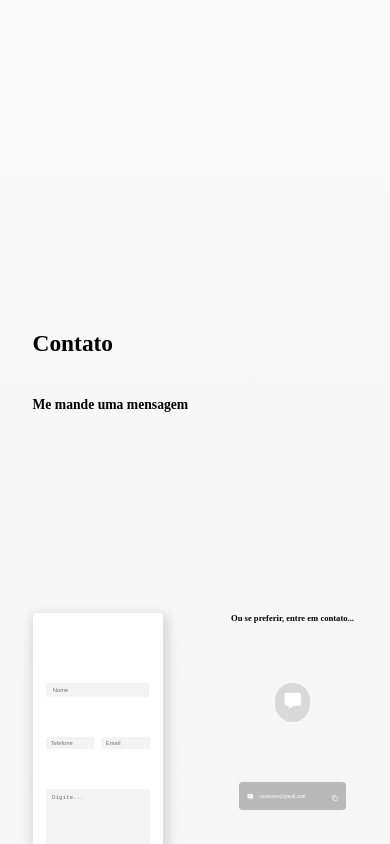
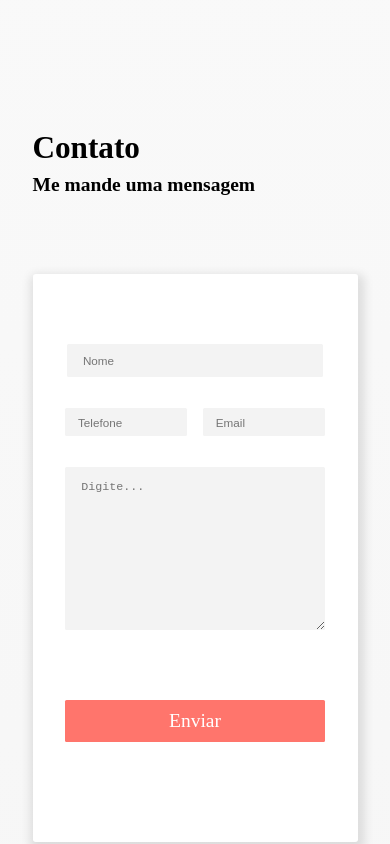
Before and after one commit to Rauatorres/meu-site, a React (Create React App) app: page / in a window 390 px wide. Shown: the part 4480-5324 px from the top of the page. Built offline with nearby package versions, Linux system fonts and the light colour scheme.

Commit message:
seção de contato tablet
ajustando título e finalizando o formulário enviar mensagem

```diff
--- a/src/components/contato/css/Contato.css
+++ b/src/components/contato/css/Contato.css
@@ -31,6 +31,13 @@
     border-radius: 0.7vw;
 }
 
+.ContatoFormulario *{
+    font-size: 1.5vw;
+}
+.BotaoEnviarContato{
+    /* padding: 10vw; */
+}
+
 .ContatoFormularioLabel{
     /* background-color: red; */
     width: fit-content;
@@ -43,7 +50,6 @@
 .ContatoFormularioInputEmail,
 .ContatoFormularioInputMsg,
 .BotaoEnviarContato{
-    font-size: 1.5vw;
     padding: 3% 0;
     border-radius: 0.4vw;
     border: none;
@@ -90,6 +96,9 @@
     padding-top: 4%;
 }
 .BotaoEnviarContato{
+    /* color: blue; */
+    font-size: 1.5vw;
+
     display: block;
     background-color: #FF756C;
     color: white;
@@ -165,3 +174,31 @@
     position: absolute;
     margin-left: -1.45vw;
 }
+
+@media (max-width: 768px){
+    .ContatoTituloBox{
+        margin-top: 0;
+        margin-bottom: 20vw;
+        grid-column: 2/span 7;
+    }
+    .ContatoTitulo{
+        font-size: 8vw;
+        margin-bottom: 2vw;
+    }
+    .ContatoSubtitulo{
+        font-size: 5vw;
+    }
+
+    .ContatoFormulario{
+        grid-column: 1/span 10;
+    }
+    .ContatoFormulario *{
+        font-size: 3vw;
+    }
+    .ContatoFormularioEmailTelBox, .ContatoFormularioInputMsg{
+        margin-top: 8vw;
+    }
+    .BotaoEnviarContato{
+        font-size: 5vw;
+    }
+}
```
